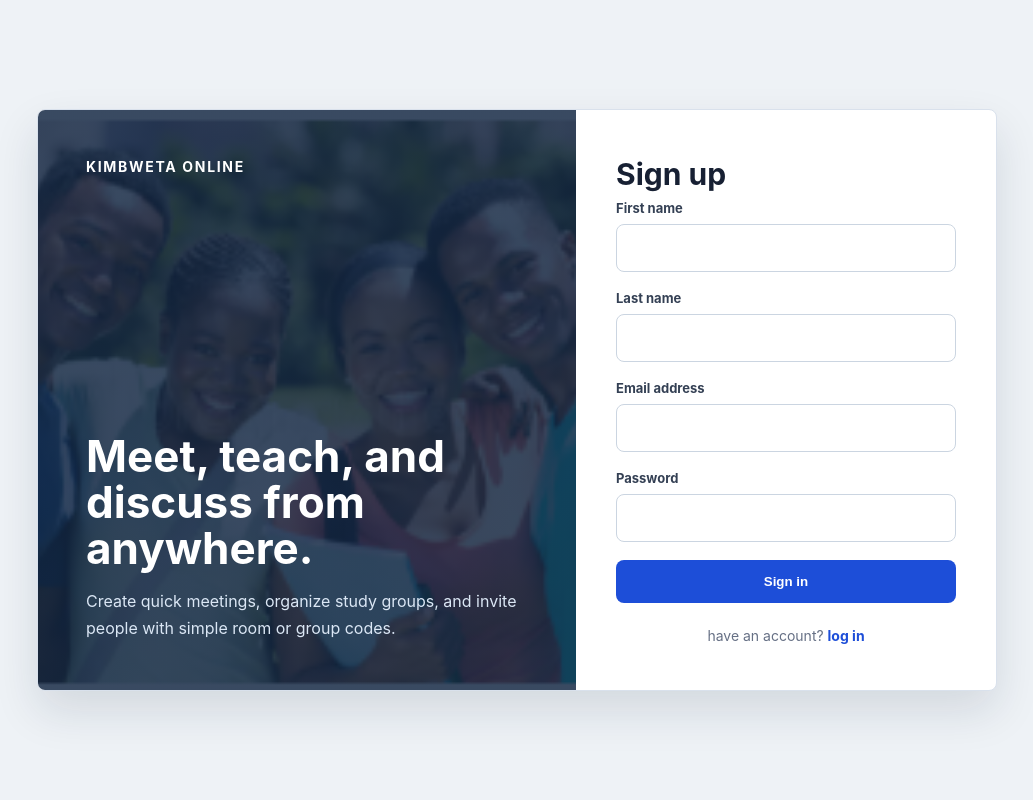
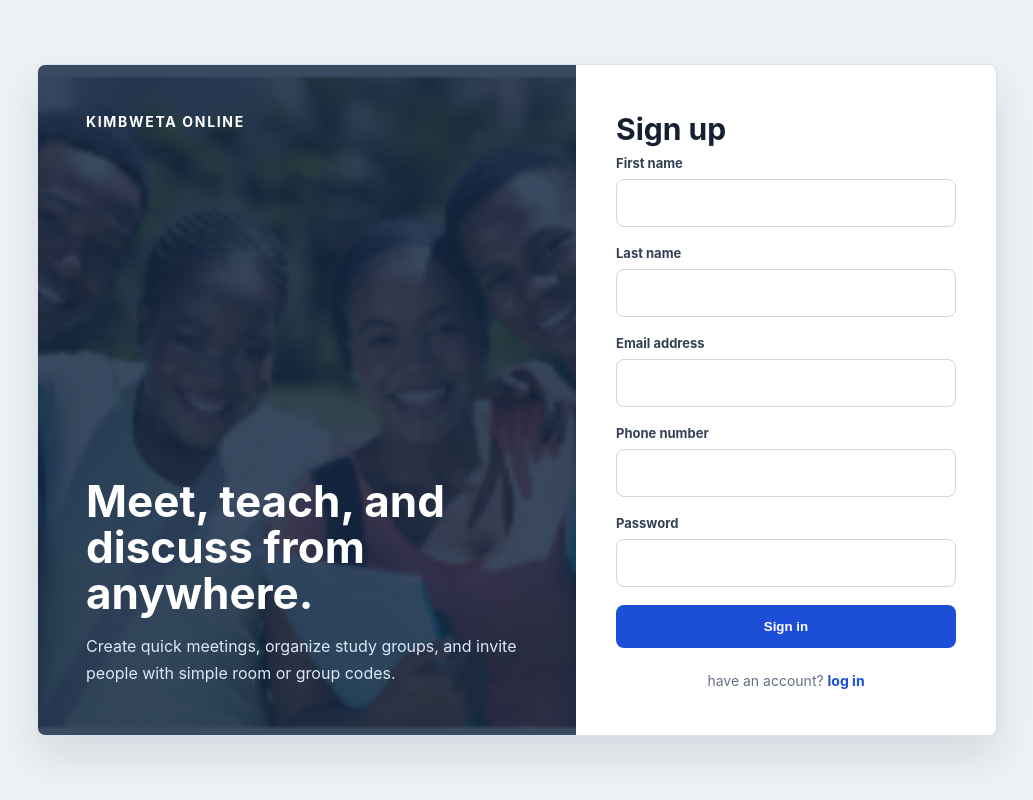
Before and after one commit to Mkombe100/Online-Discussion-system, a website: page public/registration.html in a window 1280 px wide. Shown: the whole page, without its empty margins (123-1156 px from the left). Drawn offline with Linux system fonts and the light colour scheme.

Commit message:
Update registration.html

```diff
--- a/public/registration.html
+++ b/public/registration.html
@@ -169,16 +169,19 @@
     </section>
 
     <section class="login-panel">
+       <form action="/sign-up" method="POST">
       <h2>Sign up</h2>
       <label for="name">First name</label>
-      <input id="f-name" type="text" name="f-name" autocomplete="f-name" required>
+      <input id="f-name" type="text" name="f_name" autocomplete="f-name" required>
 
       <label for="l-name">Last name</label>
-      <input id="l-name" type="text" name="l-name" autocomplete="l-name" required>
+      <input id="l-name" type="text" name="l_name" autocomplete="l-name" required>
 
-      <form action="/sign-up" method="POST">
-        <label for="email">Email address</label>
-        <input id="email" type="email" name="email" autocomplete="email" required>
+      <label for="email">Email address</label>
+      <input id="email" type="email" name="email" autocomplete="email" required>
+
+       <label for="email">Phone number</label>
+        <input id="email" name="p_number" required>
 
         <label for="password">Password</label>
         <input id="password" type="password" name="password" autocomplete="current-password" required>
```
